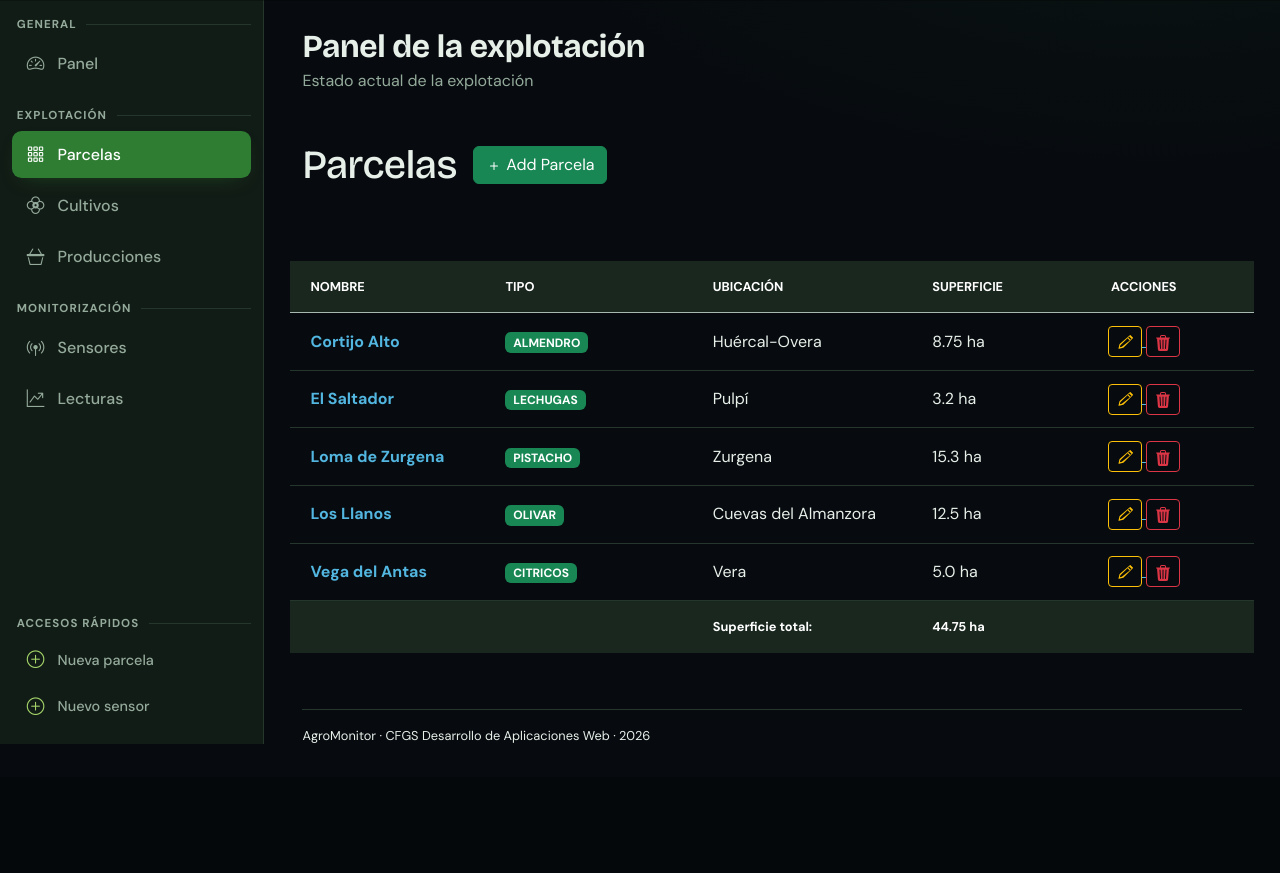
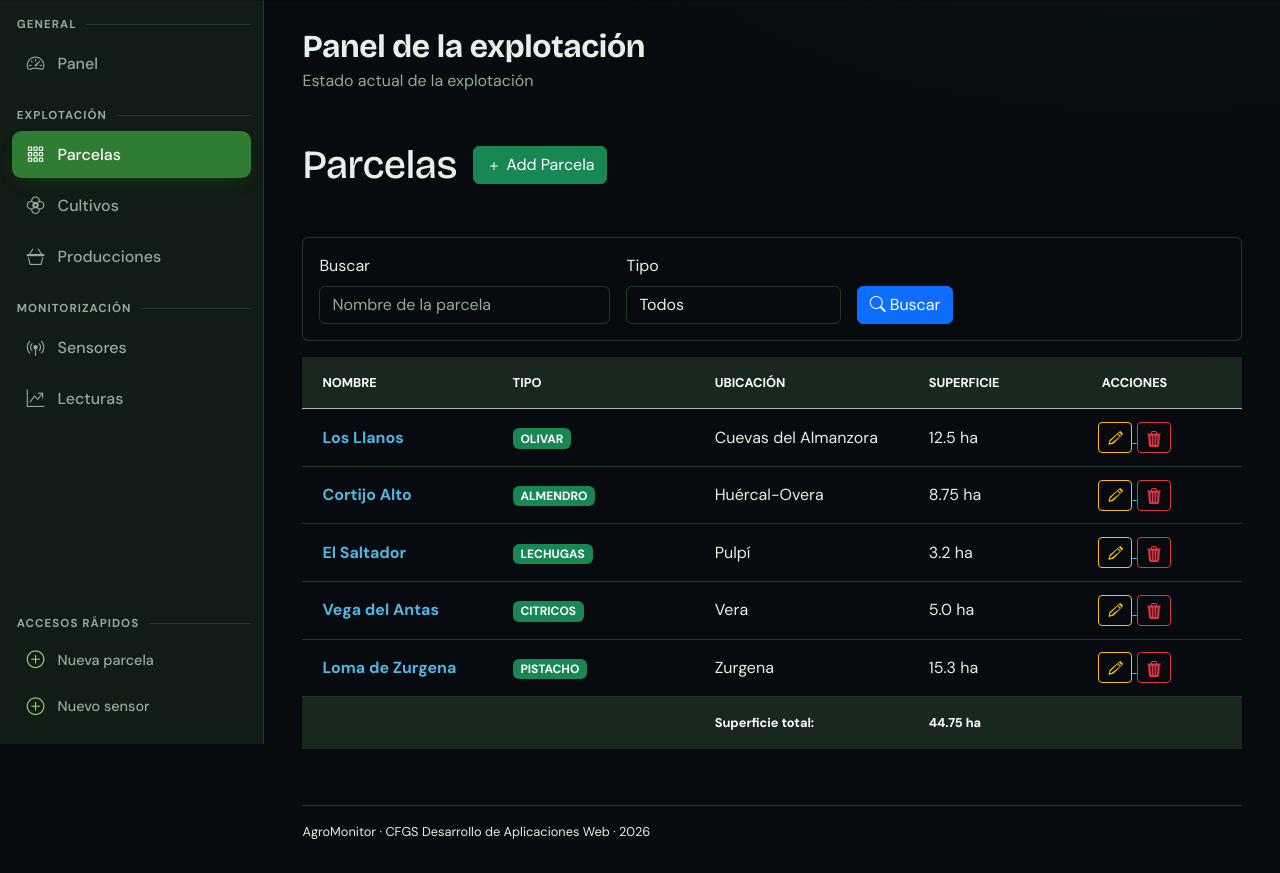
Before and after one commit to Danighoul9/parcelas, a Spring Boot app: page /parcelas in a window 1280 px wide. Shown: the part 56-929 px from the top of the page. Before the commit the page ends 800 px from the top, so only its background shows below. Run offline with Spring Boot 4, Linux system fonts and the light colour scheme; data comes from the database, SQL or seed files in the repository; some libraries are stand-ins or nearby versions.

Commit message:
feat: filtrado de parcelas con request param como el de sensores que hicimos en clase

```diff
--- a/src/main/java/com/daw/parcelas/controller/ParcelaController.java
+++ b/src/main/java/com/daw/parcelas/controller/ParcelaController.java
@@ -2,13 +2,11 @@ package com.daw.parcelas.controller;
 
 import com.daw.parcelas.model.Parcela;
 import com.daw.parcelas.model.TipoCultivo;
+import com.daw.parcelas.model.TipoSensor;
 import com.daw.parcelas.services.ParcelaServiceImpl;
 import org.springframework.stereotype.Controller;
 import org.springframework.ui.Model;
-import org.springframework.web.bind.annotation.GetMapping;
-import org.springframework.web.bind.annotation.PathVariable;
-import org.springframework.web.bind.annotation.PostMapping;
-import org.springframework.web.bind.annotation.RequestMapping;
+import org.springframework.web.bind.annotation.*;
 
 @Controller
 @RequestMapping("/parcelas")
@@ -22,6 +20,9 @@ public class ParcelaController {
         this.parcelaService = parcelaService;
     }
 
+    /**
+     * Antiguo método listar, ahora se filtra por nombre y tipo de cultivo
+     *
     @GetMapping
     public String listar(Model model) {
         //Obtenemos todas las parcelas con ayuda del metodo .listarTodas() del servicio
@@ -33,6 +34,30 @@ public class ParcelaController {
         model.addAttribute("superficieTotal", parcelaService.calcularSuperficieTotal());
         return "parcelas/lista"; // → templates/parcelas/lista.html
     }
+     */
+
+    // Metodo listar actualizado para filtrar por nombre y tipo de cultivo
+    // Este es el que deberia de haber sido el extra 2 de filtrado en la anterior practica
+    // pero en su momento no supimos hacerlo
+    @GetMapping
+    public String listar(@RequestParam(required = false) String q,
+                         @RequestParam(required = false) String tipo, Model model) {
+        if (q == null) q = "";
+        if (tipo == null) tipo = "TODOS";
+
+        var parcelas = parcelaService.filtrarParcelasPorNombreYTipo(q, tipo);
+
+        //Pasárselos a la vista
+        model.addAttribute("parcelas", parcelas);
+        var tipos = TipoCultivo.values();
+        model.addAttribute("tipos", tipos);
+        model.addAttribute("q", q);
+        model.addAttribute("tipo", tipo);
+        model.addAttribute("superficieTotal", parcelaService.calcularSuperficieTotal());
+
+        return "parcelas/lista";
+    }
+
 
     @GetMapping("/{id}")
     public String detalle(@PathVariable Long id, Model model) {
@@ -66,14 +91,6 @@ public class ParcelaController {
 
     }
 
-    // EXTRA 2: Filtrar parcelas por tipo de cultivo
-    @GetMapping("/cultivo/{tipo}")
-    public String filtrarPorCultivo(@PathVariable TipoCultivo tipo, Model model) {
-        model.addAttribute("parcelas", parcelaService.filtrarPorCultivo(tipo));
-        model.addAttribute("superficieTotal", parcelaService.calcularSuperficieTotal());
-        return "parcelas/lista"; // → templates/parcelas/lista.html
-    }
-
    //EXTRA 4: Editar parcela
    @GetMapping("/{id}/editar")
    public String editar(@PathVariable Long id, Model model) {
--- a/src/main/java/com/daw/parcelas/repository/ParcelaRepository.java
+++ b/src/main/java/com/daw/parcelas/repository/ParcelaRepository.java
@@ -2,6 +2,7 @@ package com.daw.parcelas.repository;
 
 import com.daw.parcelas.model.Parcela;
 import com.daw.parcelas.model.TipoCultivo;
+import jakarta.validation.constraints.NotBlank;
 import org.springframework.data.jpa.repository.JpaRepository;
 
 import java.util.List;
@@ -11,4 +12,7 @@ public interface ParcelaRepository extends JpaRepository<Parcela, Long> {
     List<Parcela> findByTipoCultivo(TipoCultivo tipo);
     //EXTRA 3- Listar parcelas ordenadas por nombre
     List<Parcela> findAllByOrderByNombreAsc();
+
+    // Para el filtrado de parcelar por nombre y tipo de cultivo
+    public List<Parcela> findAllByNombreContainingIgnoreCaseAndTipoCultivoEquals(String nombre, TipoCultivo tipoCultivo);
 }
--- a/src/main/java/com/daw/parcelas/services/ParcelaService.java
+++ b/src/main/java/com/daw/parcelas/services/ParcelaService.java
@@ -12,8 +12,13 @@ public interface ParcelaService {
     void eliminar(Long id);
     // EXTRA 1: Calcula la superficie total de todas las parcelas
     double calcularSuperficieTotal();
+
     //EXTRA 2: Filtrar parcelas por tipo de cultivo
     List<Parcela> filtrarPorCultivo(TipoCultivo tipo);
     //EXTRA 3: Listar parcelas ordenadas por nombre
     List<Parcela> listarOrdenadas();
+
+    // Para el filtrado de parcelas por nombre y tipo de cultivo
+    List<Parcela> filtrarParcelasPorNombreYTipo(String nombre, String tipo);
+
 }
--- a/src/main/resources/templates/parcelas/lista.html
+++ b/src/main/resources/templates/parcelas/lista.html
@@ -20,7 +20,7 @@
             <div th:replace="~{fragments/layout :: mensajes}"></div>
 
             <div class="row g-4">
-
+                <div class="col-12">
                 <div class="py-4">
                     <div class="d-flex flex-wrap align-items-center justify-content-between gap-3 mb-4">
                         <div class="d-flex align-items-center gap-3">
@@ -32,6 +32,31 @@
                                 Add Parcela
                             </a>
                         </div>
+                    </div>
+                </div>
+
+                <!-- Parte de filtrado y busquedad igual que en sensores -->
+                <div class="card mb-3">
+                    <div class="card-body">
+                        <form th:action="@{/parcelas}" method="get" class="row g-3 align-items-end">
+                            <div class="col-sm-6 col-lg-4">
+                                <label for="q" class="form-label">Buscar</label>
+                                <input type="text" class="form-control" id="q" name="q" th:value="${q}" placeholder="Nombre de la parcela">
+                            </div>
+                            <div class="col-sm-4 col-lg-3">
+                                <label for="tipo" class="form-label">Tipo</label>
+                                <select class="form-control" id="tipo" name="tipo">
+                                    <option value="TODOS">Todos</option>
+                                    <option th:each="t : ${tipos}" th:value="${t}" th:text="${t}"
+                                            th:selected="${t.toString() == tipo}"></option>
+                                </select>
+                            </div>
+                            <div class="col-auto">
+                                <button type="submit" class="btn btn-primary">
+                                    <i class="bi bi-search me-1"></i>Buscar
+                                </button>
+                            </div>
+                        </form>
                     </div>
                 </div>
 
@@ -104,7 +129,7 @@
                     </tr>
                     </tfoot>
                 </table>
-
+                </div>
             </div>
 
             <footer th:replace="~{fragments/layout :: footer}"></footer>
```
Also changed, not shown: src/main/java/com/daw/parcelas/services/ParcelaServiceImpl.java (+16 -0 lines).
